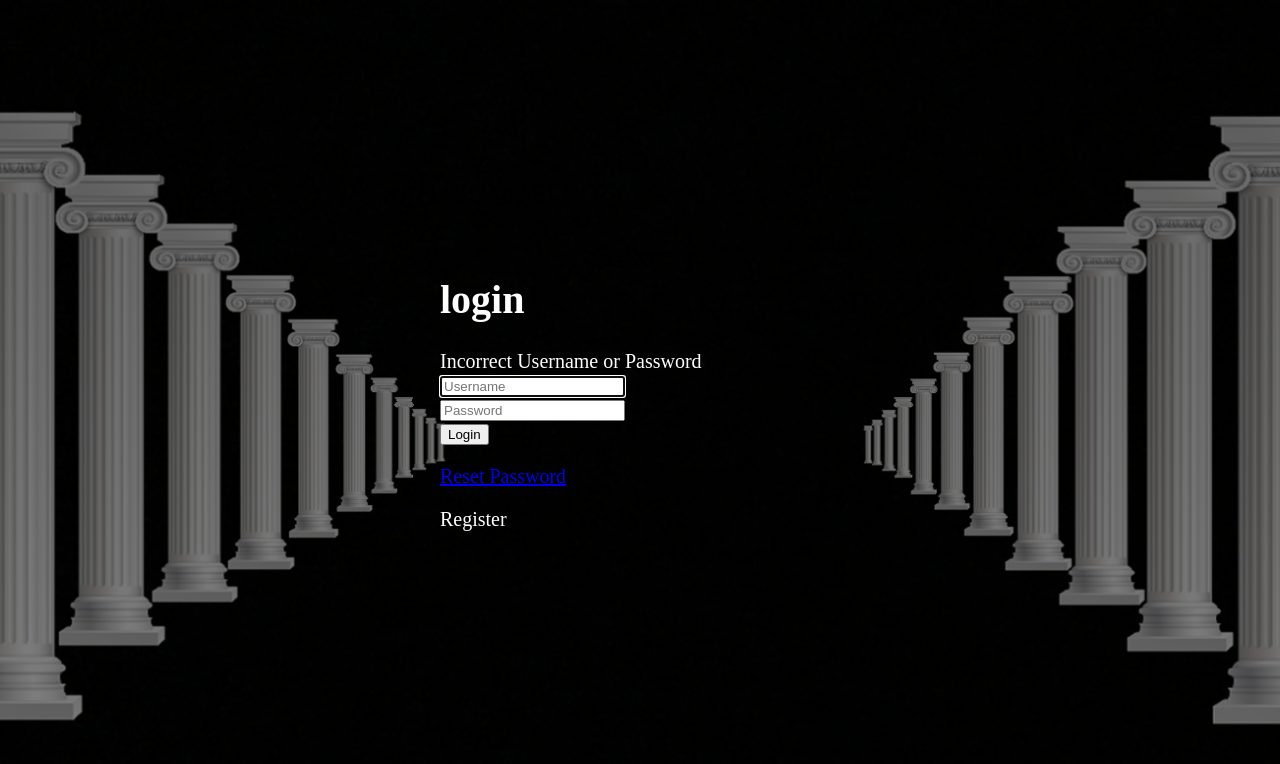
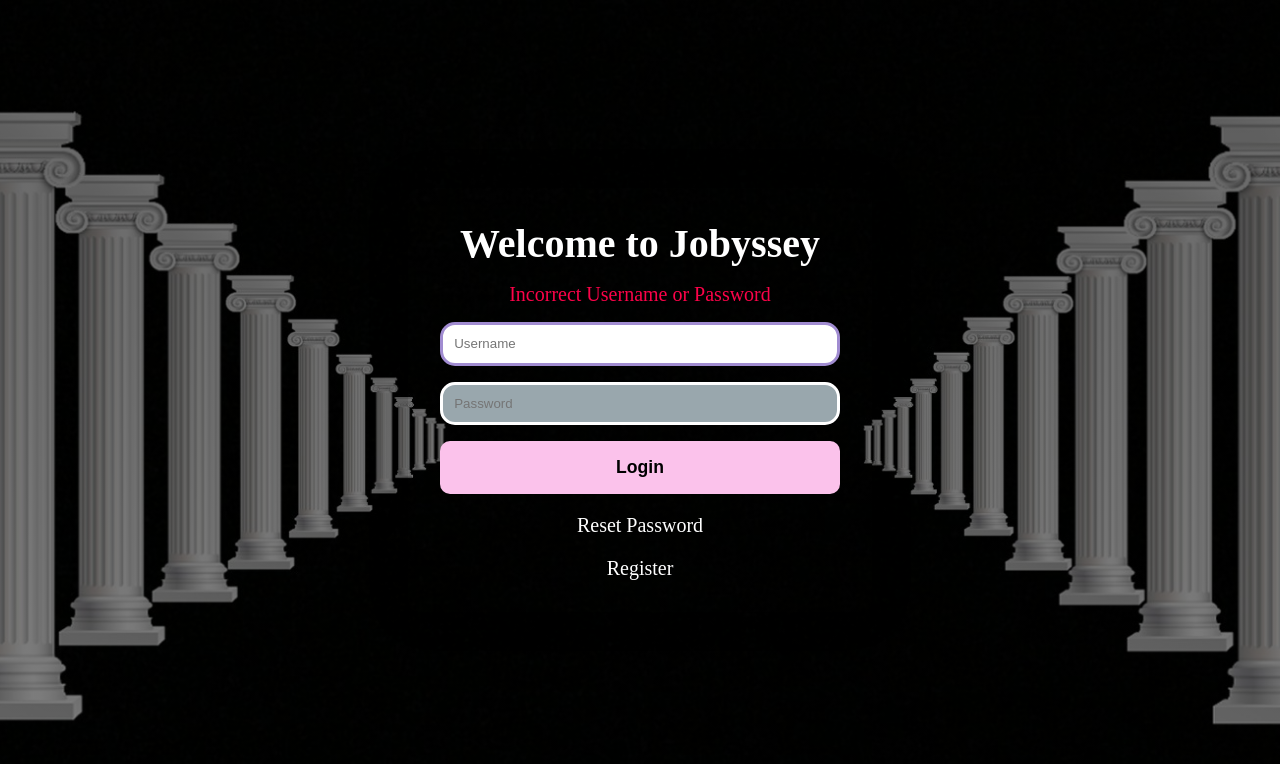
Before and after one commit to EricChen23/Jobyssey, a plain HTML site: page html/login.html in a window 1280 px wide. Drawn offline with Linux system fonts and the light colour scheme.

Commit message:
changed login

```diff
--- a/css/login.css
+++ b/css/login.css
@@ -1,7 +1,8 @@
 body {
     --color-primary: #fbc2eb;
     --color-secondary: #a18cd1;
-    --color-error: #fc0303;
+    --color-error: #fc0349;
+    --border-radius: 10px;
 
     margin: 0;
     height: 100vh;
@@ -20,4 +21,109 @@ body {
 .container {
     width:400px;
     max-width: 400px;
+    margin: 1rem;
+    padding: 2rem;
+    box-shadow: 0 0 40px rgba(0,0,0,0.2);
+    border-radius:var(--border-radius);
 }
+
+.form_title{
+    margin-top: 0;
+}
+
+.register{
+    margin-bottom: 0;
+}
+
+.error_message{
+    text-align: center;
+    margin-bottom: 1rem;
+    color:var(--color-error);
+}
+
+.form_title{
+    margin-bottom: 1rem;
+    text-align: center;
+}
+
+.user_input {
+    margin-bottom: 1rem;
+    display: block;
+    width: 100%;
+    padding: 0.7rem;
+    box-sizing: border-box;
+    border-radius: 15px;
+    border:3px solid white;
+    outline: none;
+    background: #99a7ad;
+    transition: background 0.2s, border-color 0.2s;
+}
+
+.user_input:focus {
+    border-color: var(--color-secondary);
+    background: white;
+}
+
+.hide{
+    display:none;
+}
+
+.login{
+    width:100%;
+    padding: 1rem 2rem;
+    font-weight: bold;
+    font-size: 1.1rem;
+    color:black;
+    border:none;
+    border-radius: 10px;
+    outline:none;
+    cursor:pointer;
+    background: var(--color-primary);
+}
+
+.login:hover {
+    background: var(--color-secondary);
+}
+
+.login:active {
+    transform: scale(0.90);
+}
+
+.forgot_password{
+    text-align: center;
+    text-decoration: none;
+    cursor: pointer;
+}
+
+.forgot_link{
+    text-decoration: none;
+    color:white;
+}
+
+.forgot_password:hover{
+    text-decoration: underline;
+}
+
+.register{
+    text-align: center;
+    cursor: pointer;
+}
+
+.register:hover{
+    text-decoration: underline;
+}
+
+.have_account{
+    text-align: center;
+    text-decoration: none;
+    cursor: pointer;
+}
+
+.login_instead{
+    text-decoration: none;
+    color:white;
+}
+
+.login_instead:hover{
+    text-decoration: underline;
+}
--- a/html/login.html
+++ b/html/login.html
@@ -11,24 +11,56 @@
     <div class="container">
         <form class= "form" id="login">
             <h1 class = "form_title">
-                login
+                Welcome to Jobyssey
             </h1>
             <div class ="error_message">Incorrect Username or Password</div>
 
             <div class="form_input">
-                <input type="text" class="username_input" autofocus placeholder = "Username">
+                <input type="text" class="user_input" autofocus placeholder = "Username">
             </div>
 
             <div class="form_input">
-                <input type="password" class="password_input" autofocus placeholder = "Password">
+                <input type="password" class="user_input" autofocus placeholder = "Password">
             </div>
+
             <button class="login" type="submit">Login</button>
+
             <p class = "forgot_password">
                 <a href='#' class="forgot_link">Reset Password</a>
             </p>
 
             <p class = "register">
-                <a class="register" id="createAccount">Register</a>
+                <a class="register" id="createAccountLink">Register</a>
+            </p>
+
+        </form>
+
+        <form class= "form hide" id="createAccount">
+            <h1 class = "form_title">
+                Welcome to Jobyssey
+            </h1>
+            <div class ="error_message">Incorrect Username or Password</div>
+
+            <div class="form_input">
+                <input type="text" class="user_input" autofocus placeholder = "Username">
+            </div>
+
+            <div class="form_input">
+                <input type="text" class="user_input" autofocus placeholder = "Email Address">
+            </div>
+
+            <div class="form_input">
+                <input type="password" class="user_input" autofocus placeholder = "Password">
+            </div>
+
+            <div class="form_input">
+                <input type="password" class="user_input" autofocus placeholder = "Confirm Password">
+            </div>
+
+            <button class="login" type="submit">Register</button>
+
+            <p class = "have_account">
+                <a href='#' class="login_instead" id="haveAccountLink">Have Account</a>
             </p>
 
         </form>
--- a/scripts/login.js
+++ b/scripts/login.js
@@ -0,0 +1,14 @@
+document.addEventListener("DOMContentLoaded", ()=> {
+    const loginForm = document.querySelector("#login");
+    const createAccountForm = document.querySelector("#createAccount");
+
+    document.querySelector("#createAccountLink").addEventListener("click", () => {
+        loginForm.classList.add("hide");
+        createAccountForm.classList.remove("hide");
+    });
+
+    document.querySelector("#haveAccountLink").addEventListener("click", () => {
+        loginForm.classList.remove("hide");
+        createAccountForm.classList.add("hide");
+    });
+});
```
